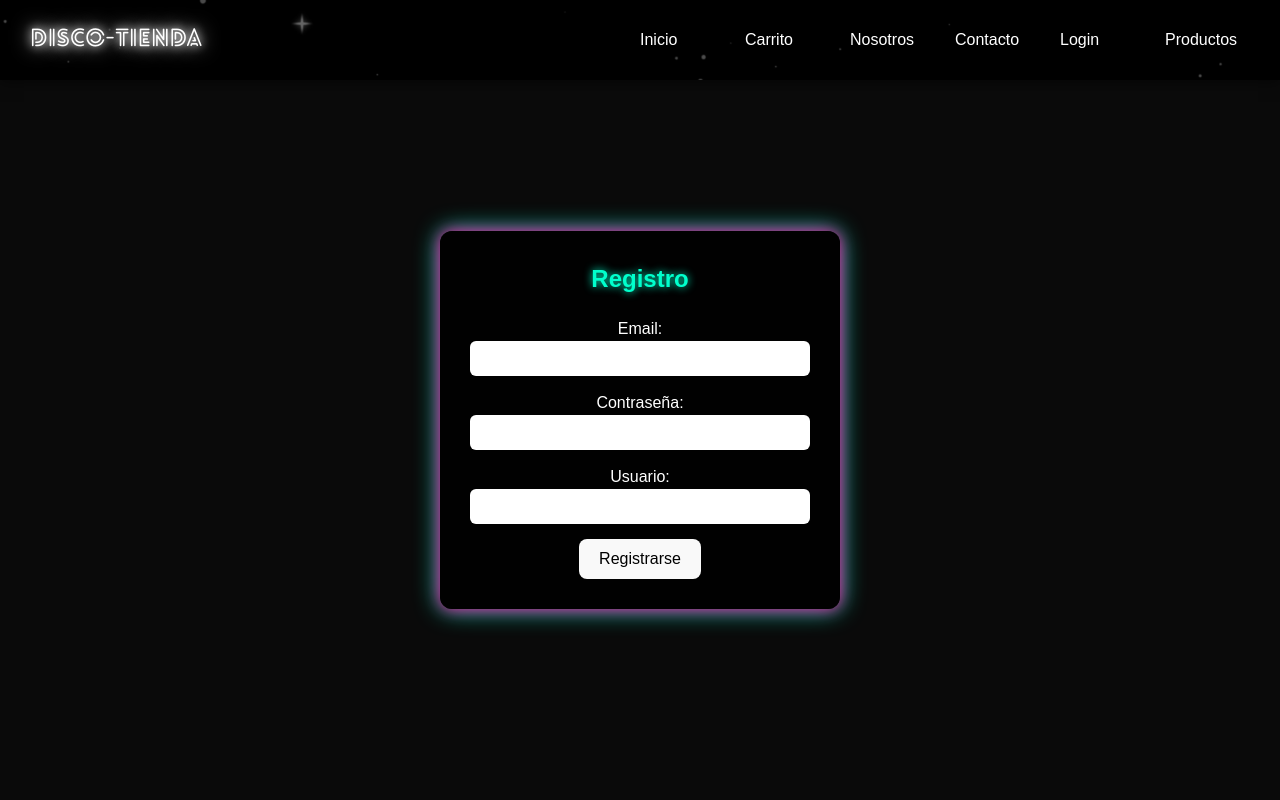
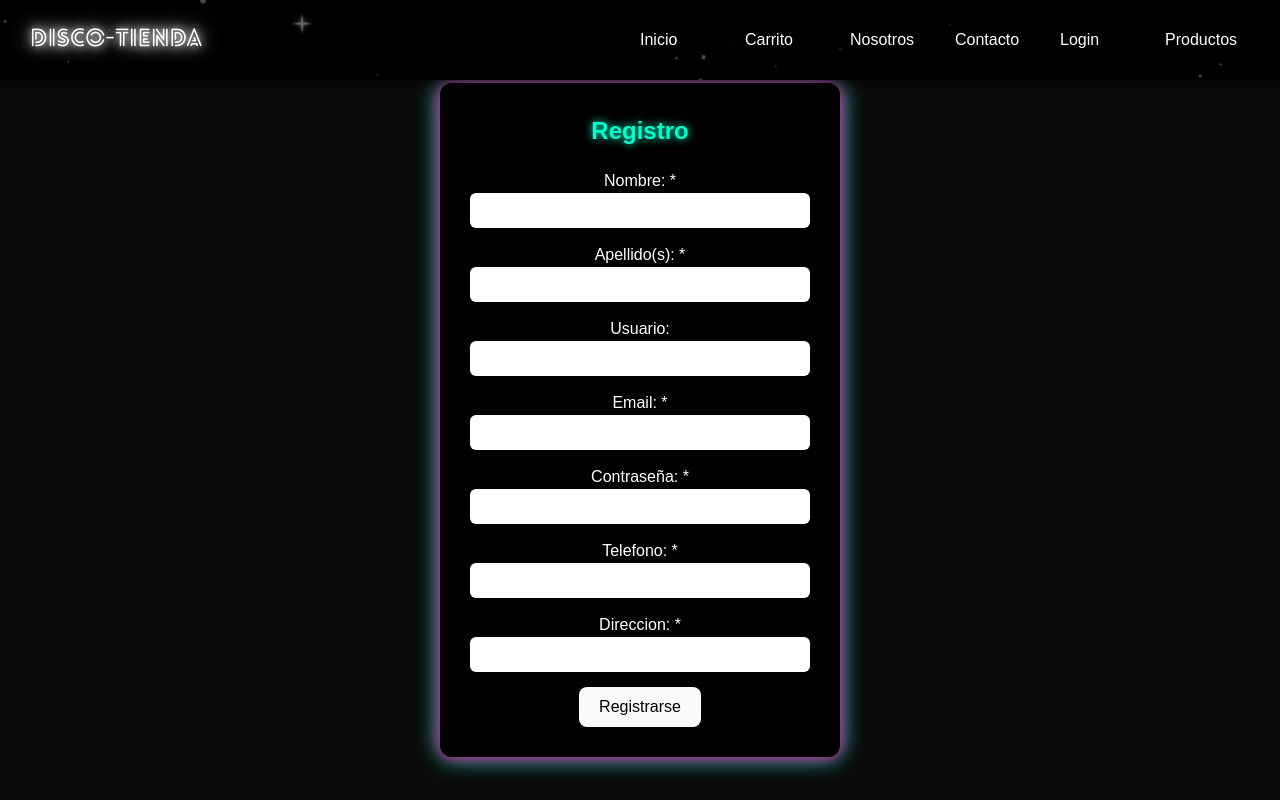
Before and after one commit to xiomararomero98/disco-tienda-react, a React (Vite) app: page /registro in a window 1280 px wide. Shown: the top 800 px of the page. Built offline with nearby package versions, Linux system fonts and the light colour scheme.

Commit message:
Fix registro

```diff
--- a/src/pages/RegistroPage.tsx
+++ b/src/pages/RegistroPage.tsx
@@ -2,9 +2,13 @@ import React, { useState } from 'react';
 
 // Componente ProductosPage
 const RegistroPage: React.FC = () => {
+  const[nombre, setNombre] = useState("");
+  const[apellido, setApellido] = useState("");
   const[email, setEmail] = useState("");
   const[password, setPassword] = useState("");
   const[username, setUsername] = useState("");
+  const[telefono, setTelefono] = useState("");
+  const[direccion, setDireccion] = useState("");
   const[error, setError] = useState("");
 
   const handleRegister = async(e: React.FormEvent) => {
@@ -40,29 +44,64 @@ const RegistroPage: React.FC = () => {
         <h2>Registro</h2>
         <form onSubmit={handleRegister}>
           <div>
-            <label>Email:</label>
+            <label>Nombre: *</label>
+            <input
+              type='text'
+              value={nombre}
+              onChange={(e) => setNombre(e.target.value)}
+              required
+            />
+          </div>
+          <div>
+            <label>Apellido(s): *</label>
+            <input
+              type='text'
+              value={apellido}
+              onChange={(e) => setApellido(e.target.value)}
+              required
+            />
+          </div>
+          <div>
+            <label>Usuario:</label>
+            <input
+              type='text'
+              value={username}
+              onChange={(e) => setUsername(e.target.value)}
+            />
+          </div>
+          <div>
+            <label>Email: *</label>
             <input
               type='email'
               value={email}
               onChange={(e) => setEmail(e.target.value)}
               required
             />
-        </div>
-        <div>
-            <label>Contraseña:</label>
+          </div>
+          <div>
+            <label>Contraseña: *</label>
             <input
               type='password'
               value={password}
               onChange={(e) => setPassword(e.target.value)}
               required
             />
-        </div>
-        <div>
-            <label>Usuario:</label>
+          </div>
+          <div>
+            <label>Telefono: *</label>
             <input
-              type='username'
-              value={username}
-              onChange={(e) => setUsername(e.target.value)}
+              type='tel'
+              value={telefono}
+              onChange={(e) => setTelefono(e.target.value)}
+              required
+            />
+          </div>
+          <div>
+            <label>Direccion: *</label>
+            <input
+              type='text'
+              value={direccion}
+              onChange={(e) => setDireccion(e.target.value)}
               required
             />
           </div>
```
